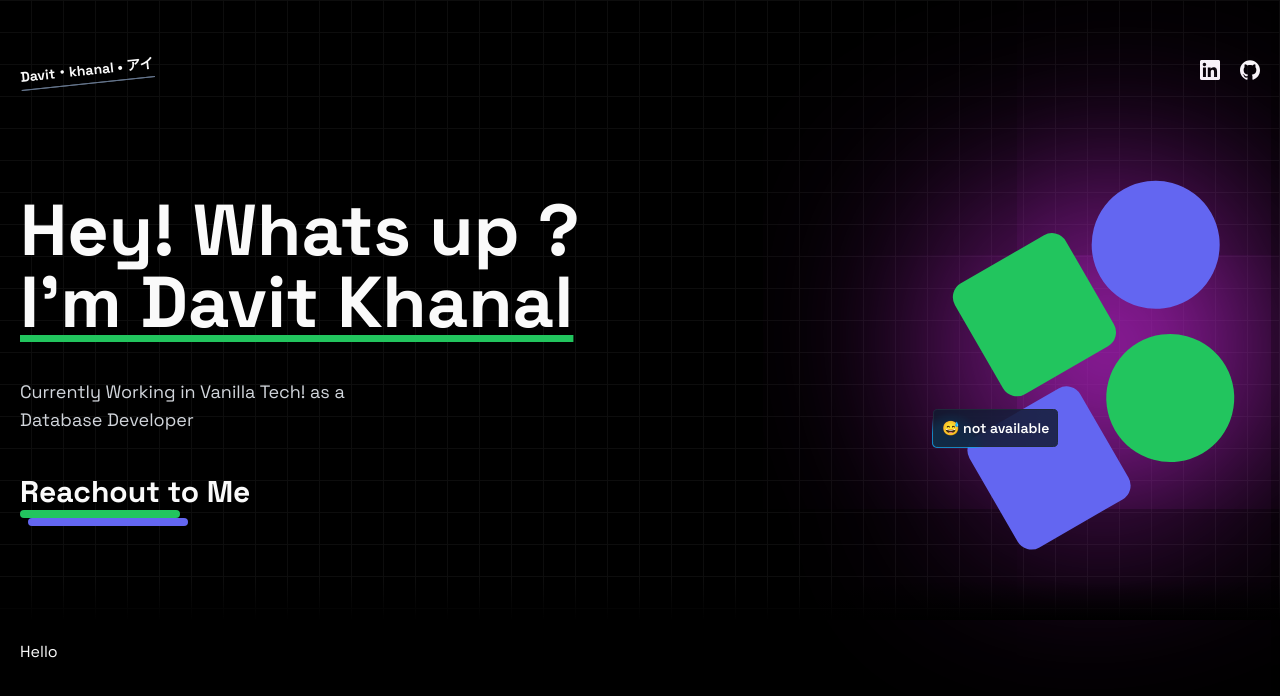
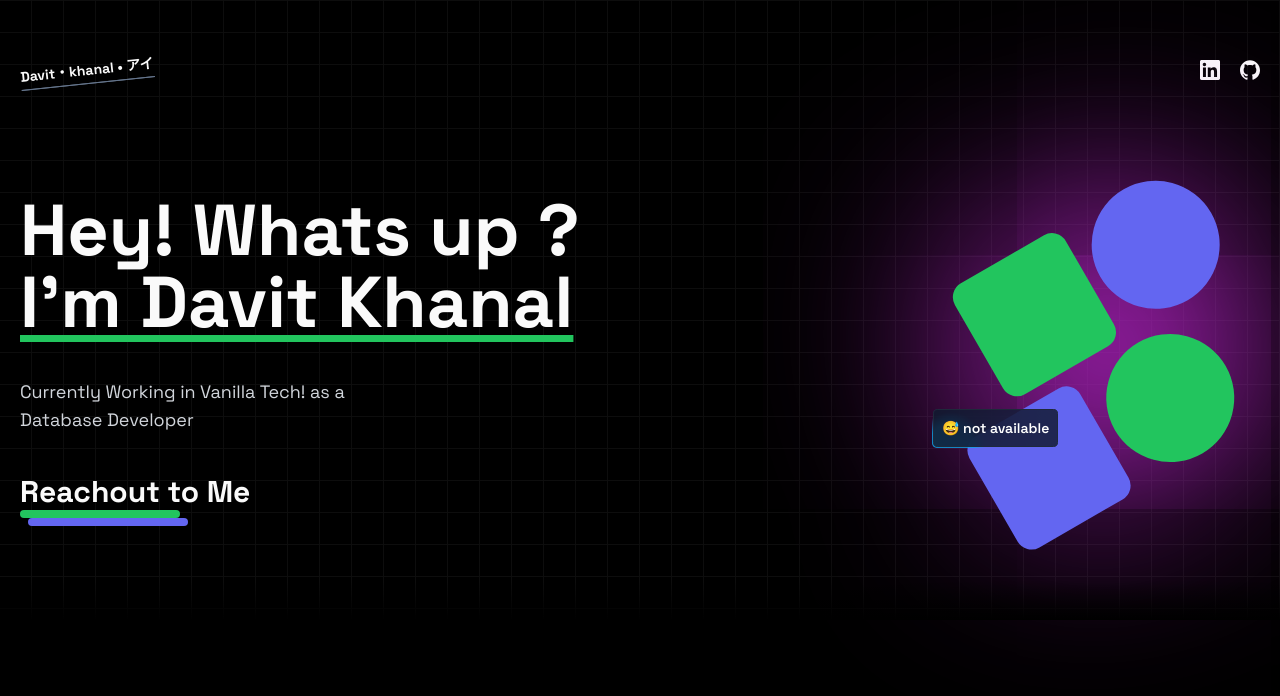
Before and after one commit to davit-ai/2024Portfolio, a Next.js app: page / in a window 1280 px wide. Shown: the top 696 px of the page. Built offline with nearby package versions, Linux system fonts and the light colour scheme.

Commit message:
changed typos error in production

```diff
--- a/src/app/components/Skills.tsx
+++ b/src/app/components/Skills.tsx
@@ -1,4 +1,4 @@
 import React from "react";
 export default function Skills() {
-  return <div>Hello</div>;
+  return <div></div>;
 }
--- a/src/app/components/Title.tsx
+++ b/src/app/components/Title.tsx
@@ -1,5 +1,3 @@
-import React from "react";
-
 export default function Title({
   text,
   className,
@@ -8,7 +6,6 @@ export default function Title({
   className?: string;
 }) {
   return (
-
     <div className={className}>
       <h1 className=" h-9 text-3xl font-bold group-hover:text-green-400">
         {text}
@@ -16,6 +13,5 @@ export default function Title({
       <div className="w-40 h-2 bg-green-500 rounded-full "></div>
       <div className="w-40 h-2 bg-indigo-500 rounded-full translate-x-2"></div>
     </div>
-
   );
 }
```
Lines whose indentation alone changed are shown as unchanged.
